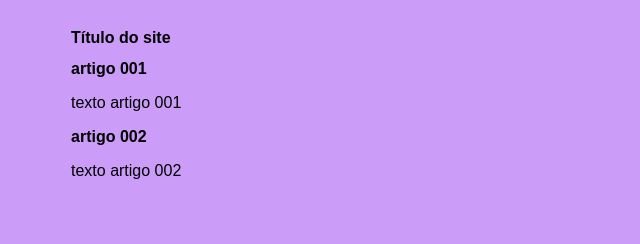
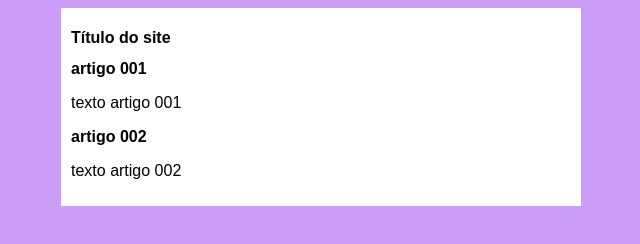
Before and after one commit to henriquefredo/projeto-site, a plain HTML site: page index.html in a window 1280 px wide. Shown: the whole page, without its empty margins (319-959 px from the left). Drawn offline with Linux system fonts and the light colour scheme.

Commit message:
Update style.css

```diff
--- a/estilos/style.css
+++ b/estilos/style.css
@@ -8,7 +8,7 @@ body {
 }
 
 main {
-    background-color: rgb(204, 157, 248);
+    background-color: white;
     width: 500px;
     margin: auto;
     padding: 10px;
```
